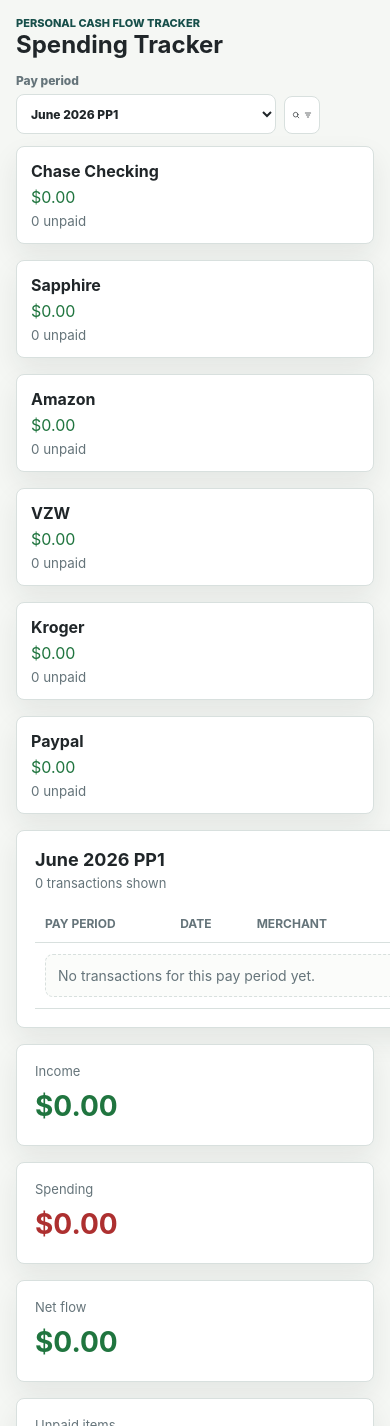
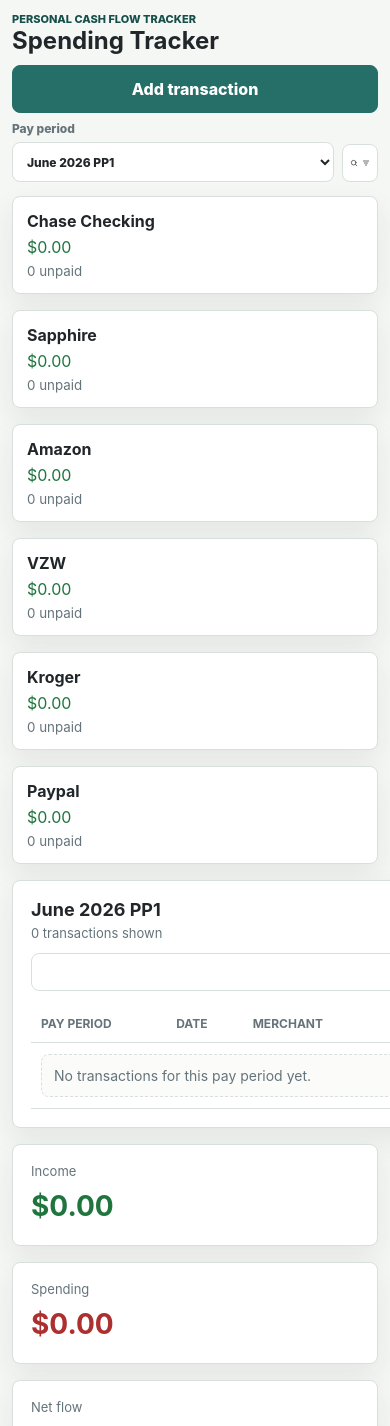
Before and after one commit to NikkiTheStitchQueen/personal-cash-flow-transactions, a Next.js app: page / in a window 390 px wide. Shown: the top 1426 px of the page. Built offline with nearby package versions, Linux system fonts and the light colour scheme.

Commit message:
Updated Transaction modal for mobile responsiveness and adjusted the input form

```diff
--- a/app/globals.css
+++ b/app/globals.css
@@ -86,6 +86,10 @@ h2 {
   gap: 8px;
   align-items: flex-end;
   justify-content: flex-end;
+}
+
+.quick-add-button {
+  min-height: 40px;
 }
 
 .toolbar {
@@ -433,6 +437,10 @@ td.actions-column {
   justify-content: flex-end;
 }
 
+.add-transaction-form {
+  padding-top: 14px;
+}
+
 .recurring-content {
   display: grid;
   gap: 16px;
@@ -551,7 +559,7 @@ td.actions-column {
 
 @media (max-width: 760px) {
   .screen {
-    padding: 16px;
+    padding: 12px;
   }
 
   .toolbar,
@@ -561,7 +569,44 @@ td.actions-column {
     grid-template-columns: 1fr;
   }
 
+  .app-header {
+    gap: 12px;
+    margin-bottom: 14px;
+  }
+
+  .header-actions {
+    display: grid;
+    grid-template-columns: 1fr auto;
+    width: 100%;
+    align-items: end;
+  }
+
+  .quick-add-button {
+    grid-column: 1 / -1;
+    min-height: 48px;
+    font-size: 16px;
+  }
+
+  .compact-field {
+    width: 100%;
+  }
+
   .filter-actions {
+    justify-content: stretch;
+  }
+
+  .filter-actions > button,
+  .panel-actions > button {
+    flex: 1 1 140px;
+  }
+
+  .panel-heading {
+    align-items: stretch;
+    gap: 12px;
+    flex-direction: column;
+  }
+
+  .panel-actions {
     justify-content: stretch;
   }
 
@@ -570,4 +615,60 @@ td.actions-column {
     min-width: 36px;
     padding: 7px;
   }
+
+  .modal-backdrop {
+    align-items: end;
+    place-items: end stretch;
+    padding: 0;
+  }
+
+  .modal-panel {
+    width: 100%;
+    max-height: 100dvh;
+    border-right: 0;
+    border-bottom: 0;
+    border-left: 0;
+    border-radius: 8px 8px 0 0;
+  }
+
+  .modal-heading {
+    position: sticky;
+    top: 0;
+    z-index: 1;
+    padding: 14px 14px 10px;
+    background: var(--panel);
+    border-bottom: 1px solid var(--line);
+  }
+
+  .modal-form {
+    padding: 14px;
+  }
+
+  .add-transaction-grid {
+    gap: 10px;
+  }
+
+  .add-transaction-grid .span-2 {
+    grid-column: auto;
+  }
+
+  .modal-form input,
+  .modal-form select {
+    min-height: 46px;
+    font-size: 16px;
+  }
+
+  .modal-actions {
+    position: sticky;
+    bottom: 0;
+    display: grid;
+    grid-template-columns: 1fr;
+    padding-top: 12px;
+    background: var(--panel);
+  }
+
+  .modal-actions > button {
+    width: 100%;
+    min-height: 46px;
+  }
 }
--- a/app/page.tsx
+++ b/app/page.tsx
@@ -121,7 +121,7 @@ export default function TransactionsPage() {
   const [editingTransaction, setEditingTransaction] = useState<Transaction | null>(null);
   const [isAddModalOpen, setIsAddModalOpen] = useState(false);
   const [isRecurringModalOpen, setIsRecurringModalOpen] = useState(false);
-  const [addCategory, setAddCategory] = useState("Income");
+  const [addCategory, setAddCategory] = useState("");
   const [recurringCategory, setRecurringCategory] = useState("Income");
   const [showFilters, setShowFilters] = useState(false);
   const [transactionError, setTransactionError] = useState("");
@@ -190,17 +190,13 @@ export default function TransactionsPage() {
     const form = new FormData(event.currentTarget);
     const amount = Number(form.get("amount"));
     const paid = form.get("paid") === "Yes";
-    const paidDate = String(form.get("paidDate") ?? "");
-
-    if (paid && !paidDate) {
-      setTransactionError("Paid transactions need a paid date.");
-      return;
-    }
+    const transactionDate = String(form.get("date"));
+    const paidDate = paid ? transactionDate : "";
 
     const transaction: Transaction = {
       id: crypto.randomUUID(),
       payPeriod: String(form.get("payPeriod")),
-      date: String(form.get("date")),
+      date: transactionDate,
       merchant: String(form.get("merchant")).trim(),
       amount,
       category: String(form.get("category")),
@@ -217,7 +213,7 @@ export default function TransactionsPage() {
       transactions: [transaction, ...current.transactions]
     }));
     event.currentTarget.reset();
-    setAddCategory("Income");
+    setAddCategory("");
     setTransactionError("");
     if (!saveAndAddAnother) {
       setIsAddModalOpen(false);
@@ -402,6 +398,7 @@ export default function TransactionsPage() {
           <h1>Spending Tracker</h1>
         </div>
         <div className="header-actions">
+          <button type="button" className="primary-button quick-add-button" onClick={() => setIsAddModalOpen(true)}>Add transaction</button>
           <label className="compact-field">
             Pay period
             <select value={state.activePayPeriod} onChange={(event) => updateState((current) => ({ ...current, activePayPeriod: event.target.value }))}>
@@ -451,7 +448,6 @@ export default function TransactionsPage() {
             </div>
             <div className="panel-actions">
               <button type="button" className="ghost-button" onClick={() => setIsRecurringModalOpen(true)}>Recurring</button>
-              <button type="button" className="primary-button" onClick={() => setIsAddModalOpen(true)}>Add transaction</button>
             </div>
           </div>
           <div className="table-wrap">
@@ -593,8 +589,8 @@ export default function TransactionsPage() {
               <h2 id="add-transaction-title">Add transaction</h2>
               <button type="button" className="delete-button" onClick={() => setIsAddModalOpen(false)}>x</button>
             </div>
-            <form className="entry-panel modal-form" onSubmit={addTransaction}>
-              <div className="field-grid">
+            <form className="entry-panel modal-form add-transaction-form" onSubmit={addTransaction}>
+              <div className="field-grid add-transaction-grid">
                 <label>
                   Pay period
                   <select name="payPeriod" defaultValue={state.activePayPeriod} required>
@@ -616,13 +612,15 @@ export default function TransactionsPage() {
                 <label>
                   Category
                   <select name="category" value={addCategory} onChange={(event) => setAddCategory(event.target.value)} required>
+                    <option value="">Select category</option>
                     {categories.map((category) => <option key={category}>{category}</option>)}
                   </select>
                 </label>
                 <label>
                   Subcategory
-                  <select name="subcategory" required>
-                    {categorySubcategories[addCategory].map((subcategory) => <option key={subcategory}>{subcategory}</option>)}
+                  <select key={addCategory} name="subcategory" defaultValue="" required disabled={!addCategory}>
+                    <option value="">Select subcategory</option>
+                    {(categorySubcategories[addCategory] ?? []).map((subcategory) => <option key={subcategory}>{subcategory}</option>)}
                   </select>
                 </label>
                 <label>
@@ -634,20 +632,17 @@ export default function TransactionsPage() {
                 </label>
                 <label>
                   Account
-                  <select name="account" required>
+                  <select name="account" defaultValue="" required>
+                    <option value="">Select account</option>
                     {accounts.map((account) => <option key={account}>{account}</option>)}
                   </select>
                 </label>
                 <label>
                   Account paid?
-                  <select name="paid" required>
+                  <select name="paid" defaultValue="No" required>
+                    <option>No</option>
                     <option>Yes</option>
-                    <option>No</option>
                   </select>
-                </label>
-                <label>
-                  Paid date
-                  <input name="paidDate" type="date" />
                 </label>
                 <label className="span-2">
                   Notes
```
